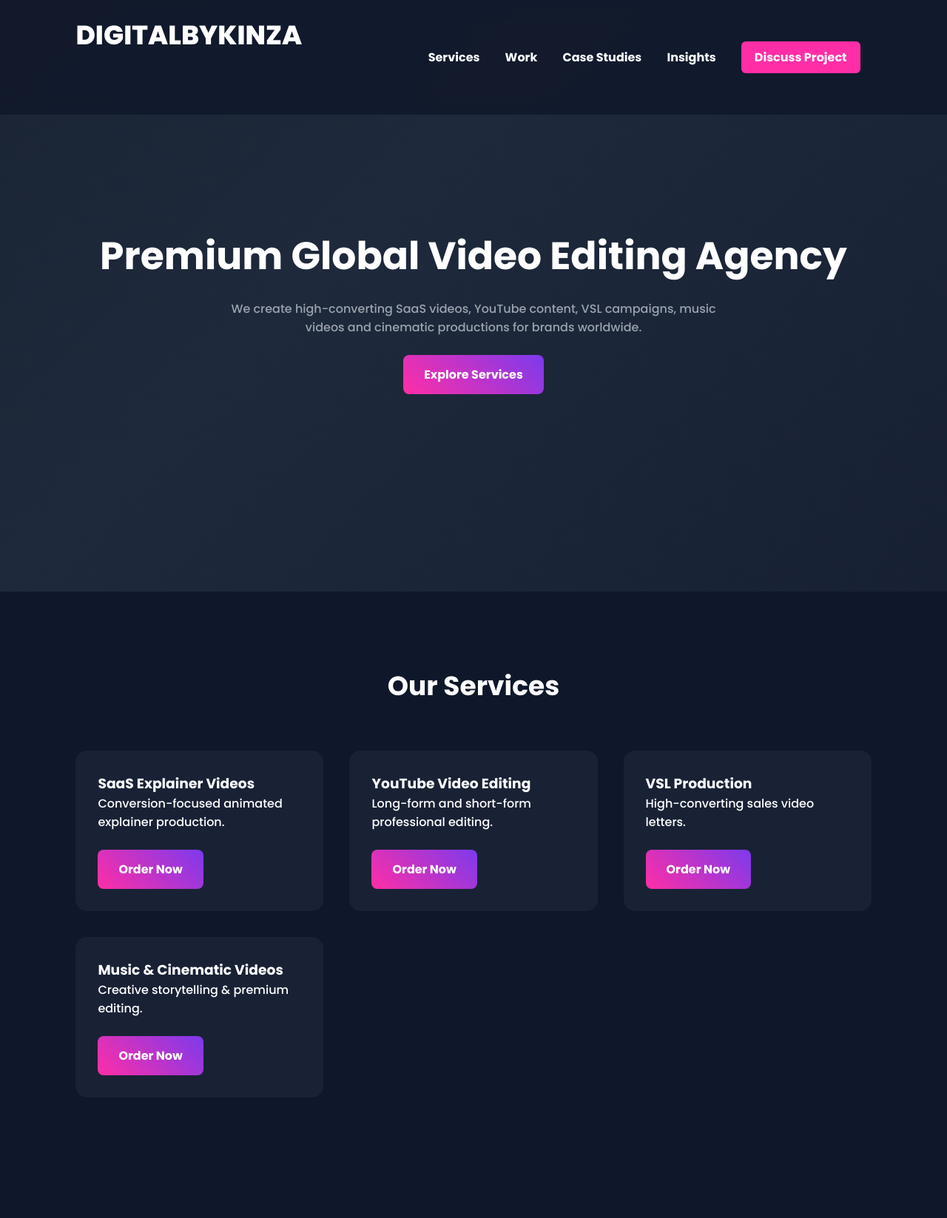
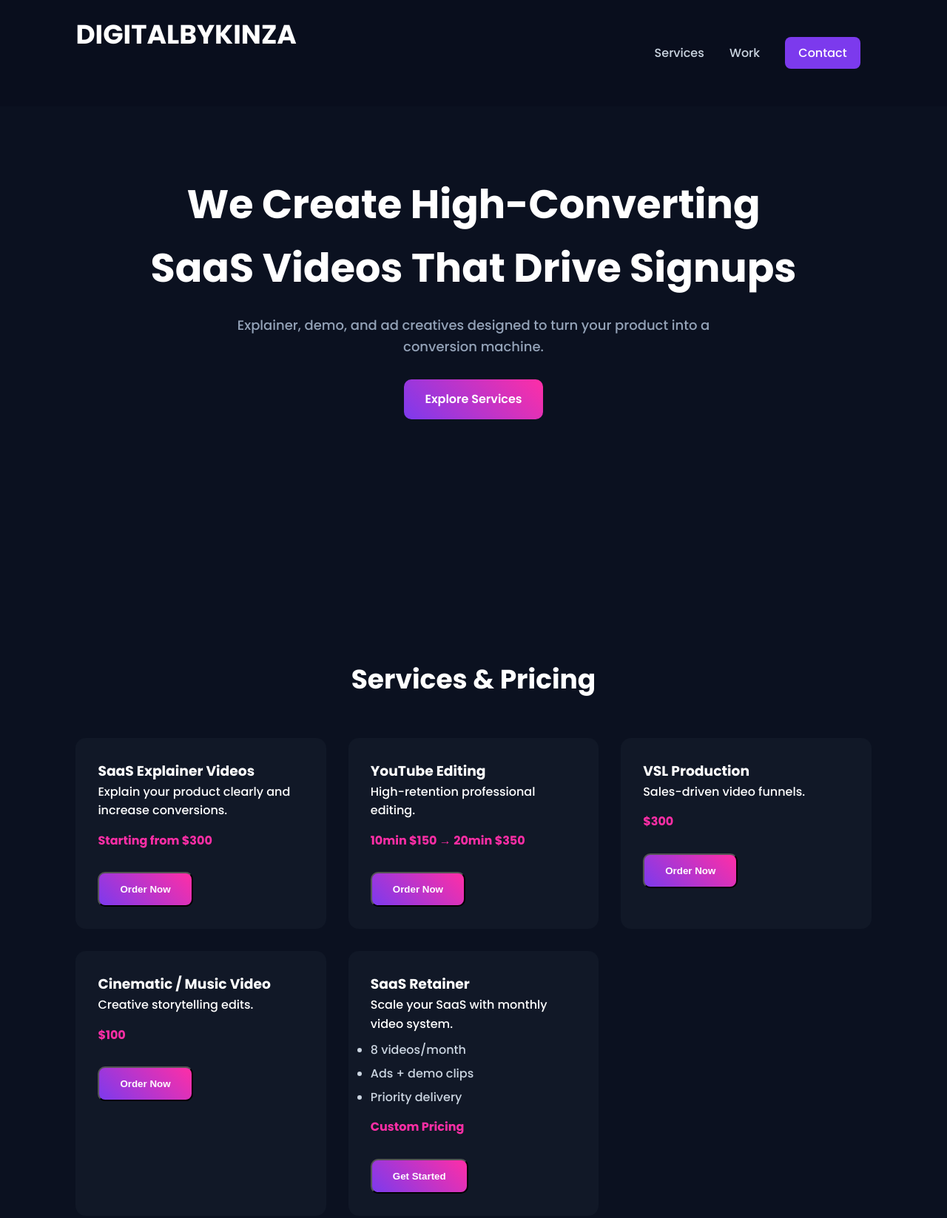
Before and after one commit to kinzabaig/digitalbykinza, a plain HTML site: page index.html in a window 1280 px wide. Shown: the top 1647 px of the page at 74% size. Drawn offline with Linux system fonts and the light colour scheme.

Commit message:
Update index.html

```diff
--- a/index.html
+++ b/index.html
@@ -1,589 +1,268 @@
 <!DOCTYPE html>
-
 <html lang="en">
-
 <head>
-
-
-
 <meta charset="UTF-8">
-
 <meta name="viewport" content="width=device-width, initial-scale=1.0">
 
+<title>DigitalByKinza | SaaS Video Agency</title>
 
-
-<title>Global Video Editing Agency | SaaS, YouTube & VSL Production | DigitalByKinza</title>
-
-
-
-<meta name="description" content="DigitalByKinza is a premium global video editing agency offering SaaS explainer videos, VSL production, YouTube editing, reels, music videos and cinematic content worldwide.">
-
-
-
-<meta name="keywords" content="global video editing agency, SaaS explainer video production, VSL video editing service, YouTube editing agency, music video editor, cinematic video production">
-
-
-
-<link href="https://fonts.googleapis.com/css2?family=Poppins:wght@300;500;700;800&display=swap" rel="stylesheet">
-
-
+<link href="https://fonts.googleapis.com/css2?family=Poppins:wght@300;500;600;700;800&display=swap" rel="stylesheet">
 
 <style>
-
 *{margin:0;padding:0;box-sizing:border-box;}
 
 body{
-
 font-family:Poppins,sans-serif;
-
-background:#0f172a;
-
+background:#0b1120;
 color:white;
-
-scroll-behavior:smooth;
-
-overflow-x:hidden;
-
+line-height:1.6;
 }
 
-
-
-/* Animated Moving Background */
-
-body::before{
-
-content:"";
-
+/* NAV */
+header{
 position:fixed;
-
 top:0;
-
-left:0;
-
 width:100%;
-
-height:100%;
-
-background:linear-gradient(-45deg,#0f172a,#1e293b,#111827,#0f172a);
-
-background-size:400% 400%;
-
-animation:gradient 15s ease infinite;
-
-z-index:-1;
-
+padding:18px 8%;
+display:flex;
+justify-content:space-between;
+align-items:center;
+background:rgba(10,15,30,0.85);
+backdrop-filter:blur(10px);
+z-index:1000;
 }
 
-
-
-@keyframes gradient{
-
-0%{background-position:0% 50%;}
-
-50%{background-position:100% 50%;}
-
-100%{background-position:0% 50%;}
-
+nav a{
+margin:0 15px;
+color:#cbd5e1;
+text-decoration:none;
+font-weight:500;
 }
 
+nav a:hover{color:white;}
 
-
-/* Navbar */
-
-header{
-
-position:fixed;
-
-top:0;
-
-width:100%;
-
-padding:20px 8%;
-
-display:flex;
-
-justify-content:space-between;
-
-align-items:center;
-
-background:rgba(15,23,42,0.8);
-
-backdrop-filter:blur(12px);
-
-z-index:1000;
-
+.cta{
+background:#7c3aed;
+padding:10px 18px;
+border-radius:8px;
+color:white;
 }
 
-
-
-header h2{font-weight:800;}
-
-
-
-nav a{
-
-margin:0 15px;
-
-color:white;
-
-text-decoration:none;
-
-font-weight:600;
-
+/* HERO */
+.hero{
+min-height:100vh;
+display:flex;
+flex-direction:column;
+justify-content:center;
+align-items:center;
+text-align:center;
+padding:120px 20px;
 }
 
-
-
-nav a:hover{color:#ff2ea6;}
-
-
-
-.cta{
-
-background:#ff2ea6;
-
-padding:10px 18px;
-
-border-radius:6px;
-
+.hero h1{
+font-size:54px;
+max-width:900px;
+margin-bottom:20px;
 }
 
-
-
-/* Hero */
-
-.hero{
-
-min-height:100vh;
-
-display:flex;
-
-flex-direction:column;
-
-justify-content:center;
-
-align-items:center;
-
-text-align:center;
-
-padding:120px 8% 80px;
-
+.hero p{
+color:#94a3b8;
+max-width:650px;
+font-size:18px;
 }
 
-
-
-.hero h1{
-
-font-size:52px;
-
-margin-bottom:20px;
-
+.btn{
+background:linear-gradient(45deg,#7c3aed,#ff2ea6);
+padding:14px 28px;
+border-radius:10px;
+color:white;
+text-decoration:none;
+display:inline-block;
+margin-top:30px;
+font-weight:600;
+transition:0.3s;
 }
 
-
-
-.hero p{
-
-color:#9ca3af;
-
-max-width:700px;
-
+.btn:hover{
+transform:translateY(-5px);
 }
 
+/* SECTIONS */
+section{padding:90px 8%;}
+h2{text-align:center;margin-bottom:50px;font-size:36px;}
 
-
-.btn{
-
-background:linear-gradient(45deg,#ff2ea6,#7c3aed);
-
-padding:14px 28px;
-
-border-radius:8px;
-
-color:white;
-
-text-decoration:none;
-
-display:inline-block;
-
-margin-top:25px;
-
-font-weight:600;
-
-transition:0.3s;
-
+/* CARDS */
+.cards{
+display:grid;
+grid-template-columns:repeat(auto-fit,minmax(280px,1fr));
+gap:30px;
 }
 
-
-
-.btn:hover{
-
-transform:translateY(-6px);
-
-box-shadow:0 25px 50px rgba(0,0,0,0.5);
-
+.card{
+background:#111827;
+padding:30px;
+border-radius:14px;
+transition:0.3s;
 }
 
-
-
-/* Sections */
-
-section{padding:100px 8%;}
-
-h2{text-align:center;margin-bottom:60px;font-size:36px;}
-
-
-
-.cards{
-
-display:grid;
-
-grid-template-columns:repeat(auto-fit,minmax(280px,1fr));
-
-gap:35px;
-
+.card:hover{
+transform:translateY(-8px);
 }
 
-
-
-.card{
-
-background:rgba(30,41,59,0.7);
-
-padding:30px;
-
-border-radius:15px;
-
-backdrop-filter:blur(10px);
-
-transition:0.4s;
-
+/* PRICE */
+.price{
+margin-top:15px;
+font-weight:700;
+color:#ff2ea6;
 }
 
+/* LIST */
+ul{margin-top:10px;}
+li{margin:6px 0;color:#cbd5e1;}
 
-
-.card:hover{
-
-transform:translateY(-10px);
-
-box-shadow:0 30px 60px rgba(0,0,0,0.5);
-
+/* PORTFOLIO */
+iframe{
+width:100%;
+height:220px;
+border-radius:10px;
 }
 
-
-
-/* Portfolio */
-
-iframe{
-
+/* CONTACT */
+input, textarea{
+padding:14px;
 width:100%;
-
-height:250px;
-
-border-radius:10px;
-
+margin:10px 0;
+border-radius:8px;
+border:none;
 }
 
+/* FOOTER */
+footer{
+background:#020617;
+padding:50px;
+text-align:center;
+color:#94a3b8;
+}
+</style>
 
-
-/* Blog */
-
-.blog-card{
-
-background:#1e293b;
-
-padding:25px;
-
-border-radius:12px;
-
+<script>
+function showPayment(){
+alert("Send payment via Wise: @muhammadb8897\n\nAfter payment send screenshot on:\nWhatsApp: +923472105484\nInstagram: @digitalbykinza");
 }
-
-
-
-footer{
-
-background:black;
-
-padding:60px 8%;
-
-text-align:center;
-
-color:#aaa;
-
-}
-
-</style>
+</script>
 
 </head>
 
-
-
 <body>
 
-
-
 <header>
-
 <h2>DIGITALBYKINZA</h2>
-
 <nav>
-
 <a href="#services">Services</a>
-
 <a href="#portfolio">Work</a>
-
-<a href="#case">Case Studies</a>
-
-<a href="#blog">Insights</a>
-
-<a href="#contact" class="cta">Discuss Project</a>
-
+<a href="#contact" class="cta">Contact</a>
 </nav>
-
 </header>
 
+<!-- HERO -->
+<section class="hero">
+<h1>We Create High-Converting SaaS Videos That Drive Signups</h1>
+<p>Explainer, demo, and ad creatives designed to turn your product into a conversion machine.</p>
+<a href="#services" class="btn">Explore Services</a>
+</section>
 
+<!-- SERVICES -->
+<section id="services">
+<h2>Services & Pricing</h2>
 
-<section class="hero">
+<div class="cards">
 
-<h1>Premium Global Video Editing Agency</h1>
+<div class="card">
+<h3>SaaS Explainer Videos</h3>
+<p>Explain your product clearly and increase conversions.</p>
+<p class="price">Starting from $300</p>
+<button onclick="showPayment()" class="btn">Order Now</button>
+</div>
 
-<p>We create high-converting SaaS videos, YouTube content, VSL campaigns, music videos and cinematic productions for brands worldwide.</p>
+<div class="card">
+<h3>YouTube Editing</h3>
+<p>High-retention professional editing.</p>
+<p class="price">
+10min $150 → 20min $350
+</p>
+<button onclick="showPayment()" class="btn">Order Now</button>
+</div>
 
-<a href="#services" class="btn">Explore Services</a>
+<div class="card">
+<h3>VSL Production</h3>
+<p>Sales-driven video funnels.</p>
+<p class="price">$300</p>
+<button onclick="showPayment()" class="btn">Order Now</button>
+</div>
+
+<div class="card">
+<h3>Cinematic / Music Video</h3>
+<p>Creative storytelling edits.</p>
+<p class="price">$100</p>
+<button onclick="showPayment()" class="btn">Order Now</button>
+</div>
+
+<div class="card">
+<h3>SaaS Retainer</h3>
+<p>Scale your SaaS with monthly video system.</p>
+<ul>
+<li>8 videos/month</li>
+<li>Ads + demo clips</li>
+<li>Priority delivery</li>
+</ul>
+<p class="price">Custom Pricing</p>
+<button onclick="showPayment()" class="btn">Get Started</button>
+</div>
+
+</div>
+</section>
+
+<!-- WHY -->
+<section>
+<h2>Why Choose Us</h2>
+<div class="cards">
+<div class="card"><h3>Conversion Focused</h3><p>We focus on results, not just visuals.</p></div>
+<div class="card"><h3>SaaS Experts</h3><p>We understand SaaS dashboards & flows.</p></div>
+<div class="card"><h3>Fast Delivery</h3><p>Quick turnaround with premium quality.</p></div>
+<div class="card"><h3>Scalable</h3><p>Perfect for growing SaaS brands.</p></div>
+</div>
+</section>
+
+<!-- PORTFOLIO -->
+<section id="portfolio">
+<h2>Our Work</h2>
+<div class="cards">
+<div class="card"><iframe src="YOUTUBE-VIDEO-LINK"></iframe></div>
+<div class="card"><iframe src="YOUTUBE-VIDEO-LINK"></iframe></div>
+<div class="card"><iframe src="YOUTUBE-VIDEO-LINK"></iframe></div>
+</div>
+</section>
+
+<!-- CONTACT -->
+<section id="contact">
+<h2>Discuss Your Project</h2>
+
+<form action="https://formsubmit.co/kinzakhalid1524@gmail.com" method="POST">
+<input type="text" name="Name" placeholder="Your Name" required>
+<input type="email" name="Email" placeholder="Your Email" required>
+<textarea name="Details" placeholder="Tell us about your project"></textarea>
+<button type="submit" class="btn">Send Inquiry</button>
+</form>
 
 </section>
 
-
-
-<section id="services">
-
-<h2>Our Services</h2>
-
-<div class="cards">
-
-
-
-<div class="card">
-
-<h3>SaaS Explainer Videos</h3>
-
-<p>Conversion-focused animated explainer production.</p>
-
-<a href="YOUR-SADAPAY-LINK" class="btn">Order Now</a>
-
-</div>
-
-
-
-<div class="card">
-
-<h3>YouTube Video Editing</h3>
-
-<p>Long-form and short-form professional editing.</p>
-
-<a href="YOUR-SADAPAY-LINK" class="btn">Order Now</a>
-
-</div>
-
-
-
-<div class="card">
-
-<h3>VSL Production</h3>
-
-<p>High-converting sales video letters.</p>
-
-<a href="YOUR-SADAPAY-LINK" class="btn">Order Now</a>
-
-</div>
-
-
-
-<div class="card">
-
-<h3>Music & Cinematic Videos</h3>
-
-<p>Creative storytelling & premium editing.</p>
-
-<a href="YOUR-SADAPAY-LINK" class="btn">Order Now</a>
-
-</div>
-
-
-
-</div>
-
-</section>
-
-
-
-<section id="portfolio">
-
-<h2>Latest Work</h2>
-
-<div class="cards">
-
-
-
-<div class="card">
-
-<iframe src="YOUTUBE-VIDEO-LINK" allowfullscreen></iframe>
-
-</div>
-
-
-
-<div class="card">
-
-<iframe src="YOUTUBE-VIDEO-LINK" allowfullscreen></iframe>
-
-</div>
-
-
-
-<div class="card">
-
-<iframe src="YOUTUBE-VIDEO-LINK" allowfullscreen></iframe>
-
-</div>
-
-
-
-</div>
-
-</section>
-
-
-
-<section id="case">
-
-<h2>Case Studies</h2>
-
-<div class="cards">
-
-
-
-<div class="card">
-
-<h3>SaaS Startup Growth</h3>
-
-<p>Increased conversion rate by 38% using product explainer strategy.</p>
-
-</div>
-
-
-
-<div class="card">
-
-<h3>YouTube Channel Scaling</h3>
-
-<p>Helped creator grow from 10K to 100K subscribers with optimized editing.</p>
-
-</div>
-
-
-
-<div class="card">
-
-<h3>VSL Campaign Success</h3>
-
-<p>Generated 6-figure revenue using conversion-driven video funnel.</p>
-
-</div>
-
-
-
-</div>
-
-</section>
-
-
-
-<section id="blog">
-
-<h2>Insights & Blog</h2>
-
-<div class="cards">
-
-
-
-<div class="blog-card">
-
-<h3>How SaaS Explainer Videos Increase Conversions</h3>
-
-<p>Learn why product demo videos boost user engagement and sales.</p>
-
-</div>
-
-
-
-<div class="blog-card">
-
-<h3>YouTube Editing Strategies for Growth</h3>
-
-<p>Discover how retention editing improves watch time and ranking.</p>
-
-</div>
-
-
-
-<div class="blog-card">
-
-<h3>VSL Framework That Converts</h3>
-
-<p>Breakdown of high-performing sales video letters.</p>
-
-</div>
-
-
-
-</div>
-
-</section>
-
-
-
-<section id="contact">
-
-<h2>Discuss Your Project</h2>
-
-
-
-<form action="https://formsubmit.co/kinzakhalid1524@gmail.com" method="POST">
-
-<input type="text" name="Name" placeholder="Your Name" required style="padding:12px;width:100%;margin:10px 0;border-radius:6px;border:none;">
-
-<input type="email" name="Email" placeholder="Your Email" required style="padding:12px;width:100%;margin:10px 0;border-radius:6px;border:none;">
-
-<textarea name="Details" placeholder="Tell us about your project" style="padding:12px;width:100%;margin:10px 0;border-radius:6px;border:none;"></textarea>
-
-<button type="submit" class="btn">Send Inquiry</button>
-
-</form>
-
-
-
-</section>
-
-
-
 <footer>
-
-<p><strong>DIGITALBYKINZA</strong> – Global Video Editing Agency</p>
-
-<p>Instagram: <a href="https://www.instagram.com/digitalbykinza/" target="_blank" style="color:white;">@digitalbykinza</a></p>
-
-<p>Phone: +923472105484</p>
-
-<p>© 2026 DigitalByKinza | Serving Clients Worldwide</p>
-
+<p><strong>DIGITALBYKINZA</strong></p>
+<p>Payments via Wise: @muhammadb8897</p>
+<p>Send proof on WhatsApp: +923472105484</p>
+<p>Instagram: @digitalbykinza</p>
+<p>© 2026 DigitalByKinza</p>
 </footer>
 
-
-
 </body>
-
 </html>
-
-Converted to HTML with WordToHTML.net | Document Converter for Windows
```
